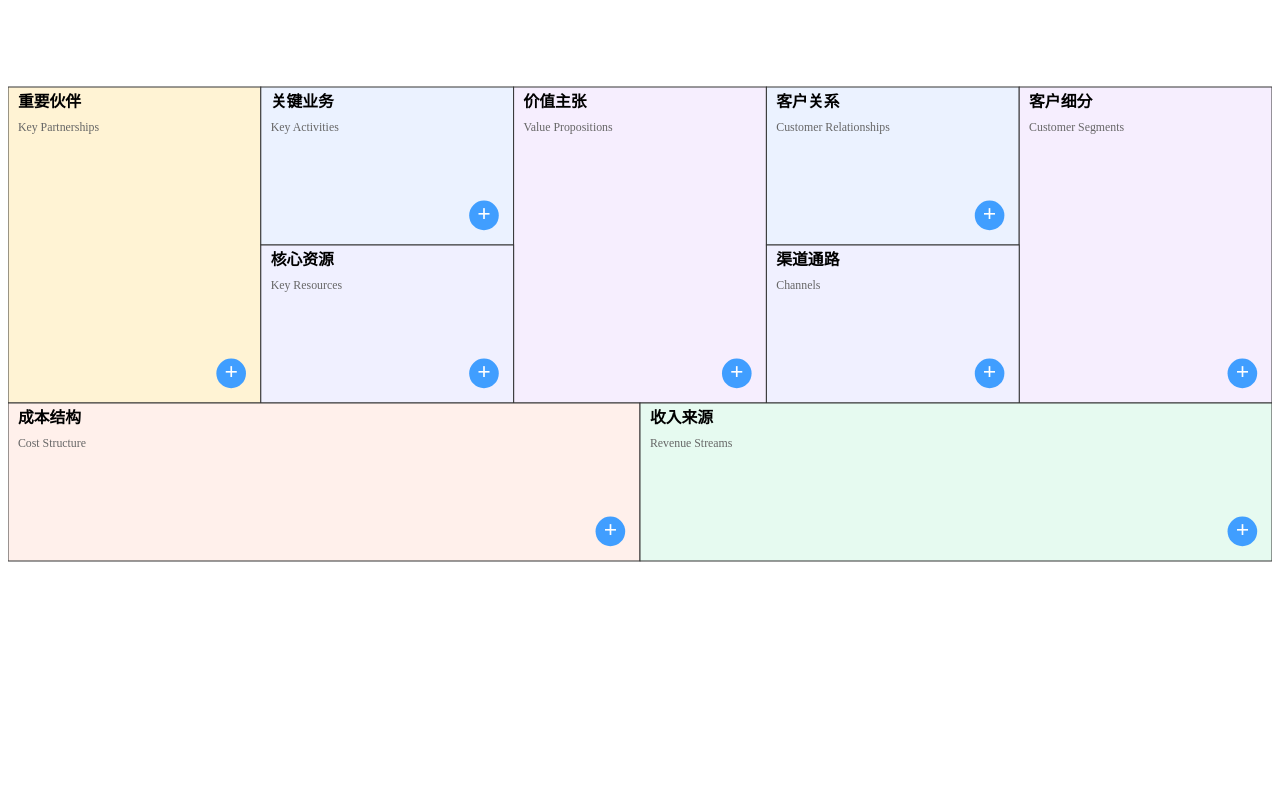
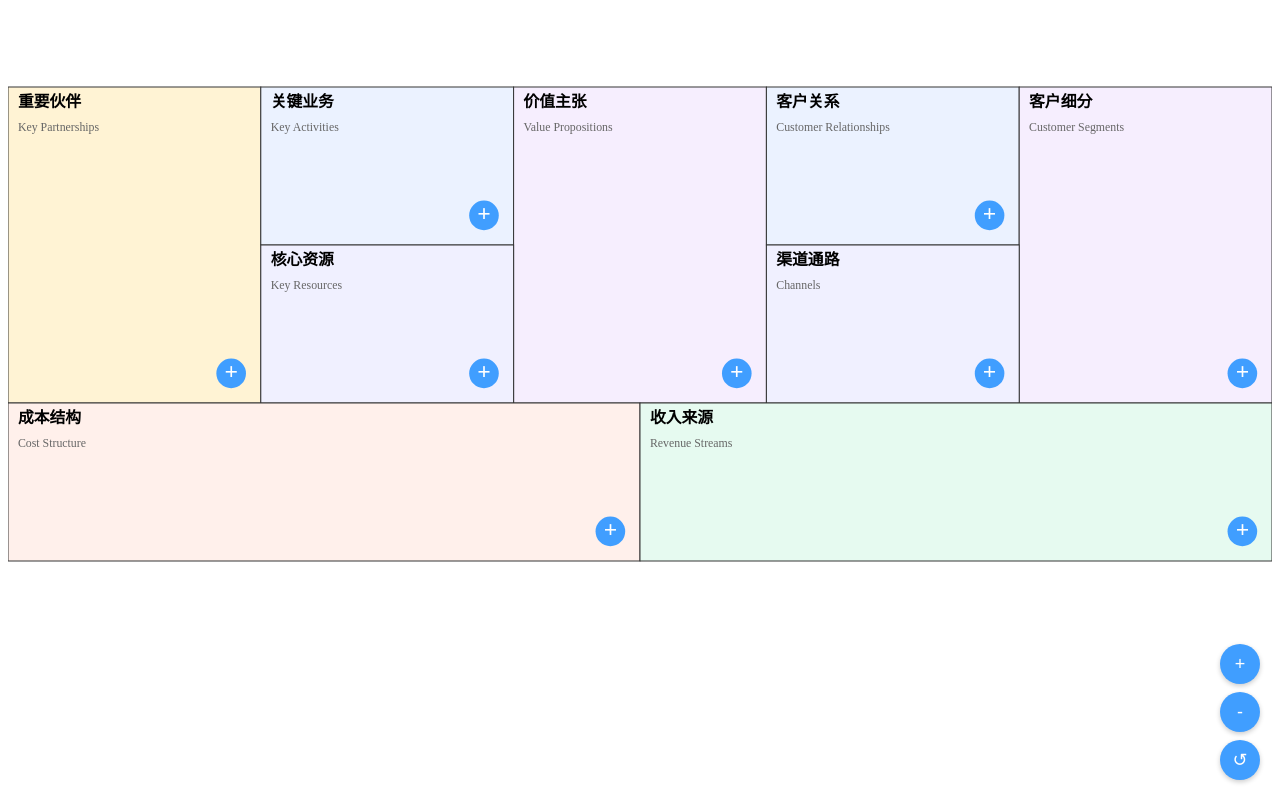
Before and after one commit to ppmoon/business-model-canvas, a Vue app: page / in a window 1280 px wide. Built offline with nearby package versions, Linux system fonts and the light colour scheme.

Commit message:
add zoom feature
add zoom feature

```diff
--- a/src/components/BusinessModelCanvas.vue
+++ b/src/components/BusinessModelCanvas.vue
@@ -1,6 +1,13 @@
 <template>
   <div class="canvas-container">
     <div class="business-model-canvas" ref="canvas"></div>
+
+    <!-- 缩放控制按钮 -->
+    <div class="zoom-controls">
+      <button @click="zoomIn" class="zoom-button">+</button>
+      <button @click="zoomOut" class="zoom-button">-</button>
+      <button @click="resetZoom" class="zoom-button">↺</button>
+    </div>
 
     <!-- 输入弹窗 -->
     <div v-if="showDialog" class="dialog-overlay">
@@ -43,6 +50,9 @@ export default {
       newNoteContent: '',
       // 存储所有便利贴 {boxId, content, x, y}
       notes: [],
+      // 缩放相关
+      zoom: null,
+      currentZoom: 1,
       /**
        * 定义每个模块（盒子）的布局信息:
        *  - id：模块的唯一标识
@@ -150,8 +160,15 @@ export default {
   },
   mounted() {
     this.drawCanvas();
+    window.addEventListener('resize', this.handleResize);
+  },
+  beforeUnmount() {
+    window.removeEventListener('resize', this.handleResize);
   },
   methods: {
+    handleResize() {
+      this.drawCanvas();
+    },
     calculateDimensions() {
       // 根据模块最大坐标计算画布尺寸（增加100px边距）
       const maxX = Math.max(...this.boxes.map(b => b.x + b.width));
@@ -170,12 +187,32 @@ export default {
         .attr('width', '100%')
         .attr('height', '100%')
         .attr('viewBox', `0 0 ${window.innerWidth} ${window.innerHeight}`)
-        .attr('preserveAspectRatio', 'xMidYMid meet')
-        .append('g');
+        .attr('preserveAspectRatio', 'xMidYMid meet');
+
+      // 添加一个包含所有内容的主容器组
+      const mainGroup = svg.append('g')
+        .attr('class', 'main-group');
+
+      // 设置缩放行为
+      this.zoom = d3.zoom()
+        .scaleExtent([0.3, 3]) // 设置缩放范围从30%到300%
+        .on('zoom', (event) => {
+          mainGroup.attr('transform', event.transform);
+          this.currentZoom = event.transform.k;
+        });
+
+      // 应用缩放行为到SVG
+      svg.call(this.zoom);
+
+      // 如果有之前的缩放状态，恢复它
+      if (this.currentZoom !== 1) {
+        const transform = d3.zoomIdentity.scale(this.currentZoom);
+        svg.call(this.zoom.transform, transform);
+      }
 
       // 1. 绘制模块基础部分
       this.boxes.forEach(box => {
-        const g = svg.append('g')
+        const g = mainGroup.append('g')
           .attr('transform', `translate(${box.x}, ${box.y})`);
 
         // 模块矩形
@@ -207,11 +244,14 @@ export default {
         const box = this.boxes.find(b => b.id === note.boxId);
         if (!box) return;
 
-        const g = svg.append('g')
+        const g = mainGroup.append('g')
           .attr('transform', `translate(${box.x + note.x}, ${box.y + note.y})`)
-          .classed('no-zoom', true) // 标记为需要交互的元素
+          .classed('note', true) // 便于识别便利贴元素
           .call(d3.drag()
             .on('start', (event) => {
+              // 在拖动时禁用画布的缩放/平移
+              svg.on('.zoom', null);
+
               event.sourceEvent.stopPropagation();
               this.dragging = {
                 target: note,
@@ -222,11 +262,12 @@ export default {
             .on('drag', (event) => {
               if (!this.dragging) return;
 
+              // 获取当前的缩放比例
+              const scale = this.currentZoom;
 
-              // 检测当前所在模块
-              // 转换到全局坐标
-              const globalX = event.x;
-              const globalY = event.y;
+              // 计算全局坐标时考虑缩放因子
+              const globalX = event.x / scale;
+              const globalY = event.y / scale;
 
               // 查找当前所在的模块
               const currentBox = this.boxes.find(b =>
@@ -235,10 +276,6 @@ export default {
                 globalY >= b.y &&
                 globalY <= b.y + b.height
               );
-
-              if (currentBox && currentBox.id !== note.boxId) {
-                note.boxId = currentBox.id; // 切换到新模块
-              }
 
               if (currentBox) {
                 // 转换坐标到新模块的局部坐标系
@@ -255,6 +292,9 @@ export default {
               }
             })
             .on('end', () => {
+              // 重新启用画布的缩放功能
+              svg.call(this.zoom);
+
               this.dragging = null;
               // 触发响应式更新
               this.notes = [...this.notes];
@@ -309,7 +349,7 @@ export default {
 
       // 3. 最后绘制按钮（确保在最顶层）
       this.boxes.forEach(box => {
-        const g = svg.append('g')
+        const g = mainGroup.append('g')
           .attr('transform', `translate(${box.x}, ${box.y})`)
           .style('cursor', 'pointer')
           .on('click', () => {
@@ -317,7 +357,6 @@ export default {
             this.showDialog = true;
           });
 
-        // 加号按钮
         // 加号按钮（右下角固定位置）
         const buttonSize = 30;
         const buttonMargin = 15;
@@ -328,6 +367,7 @@ export default {
           .on('click', function(event) {
             event.stopPropagation();
             this.selectedBox = box;
+            this.dialogType = 'add';
             this.showDialog = true;
             this.$nextTick(() => {
               this.$refs.noteInput?.focus();
@@ -353,6 +393,29 @@ export default {
           .attr('font-weight', 'bold')
           .text('+');
       });
+    },
+
+    // 缩放控制方法
+    zoomIn() {
+      const svg = d3.select(this.$refs.canvas).select('svg');
+      svg.transition().duration(300).call(
+        this.zoom.scaleBy, 1.2
+      );
+    },
+
+    zoomOut() {
+      const svg = d3.select(this.$refs.canvas).select('svg');
+      svg.transition().duration(300).call(
+        this.zoom.scaleBy, 0.8
+      );
+    },
+
+    resetZoom() {
+      const svg = d3.select(this.$refs.canvas).select('svg');
+      svg.transition().duration(300).call(
+        this.zoom.transform, d3.zoomIdentity
+      );
+      this.currentZoom = 1;
     },
 
     handleConfirm() {
@@ -394,6 +457,42 @@ export default {
   margin: 0px;
   position: relative;
   touch-action: none; /* 防止移动端默认触摸行为 */
+}
+
+/* 缩放控制按钮样式 */
+.zoom-controls {
+  position: fixed;
+  bottom: 20px;
+  right: 20px;
+  display: flex;
+  flex-direction: column;
+  gap: 8px;
+  z-index: 100;
+}
+
+.zoom-button {
+  width: 40px;
+  height: 40px;
+  background: #409EFF;
+  color: white;
+  border: none;
+  border-radius: 50%;
+  font-size: 18px;
+  display: flex;
+  align-items: center;
+  justify-content: center;
+  cursor: pointer;
+  box-shadow: 0 2px 5px rgba(0,0,0,0.2);
+  transition: all 0.2s;
+}
+
+.zoom-button:hover {
+  background: #2d8cf0;
+  transform: scale(1.05);
+}
+
+.zoom-button:active {
+  transform: scale(0.95);
 }
 
 /* 弹窗样式 */
```
